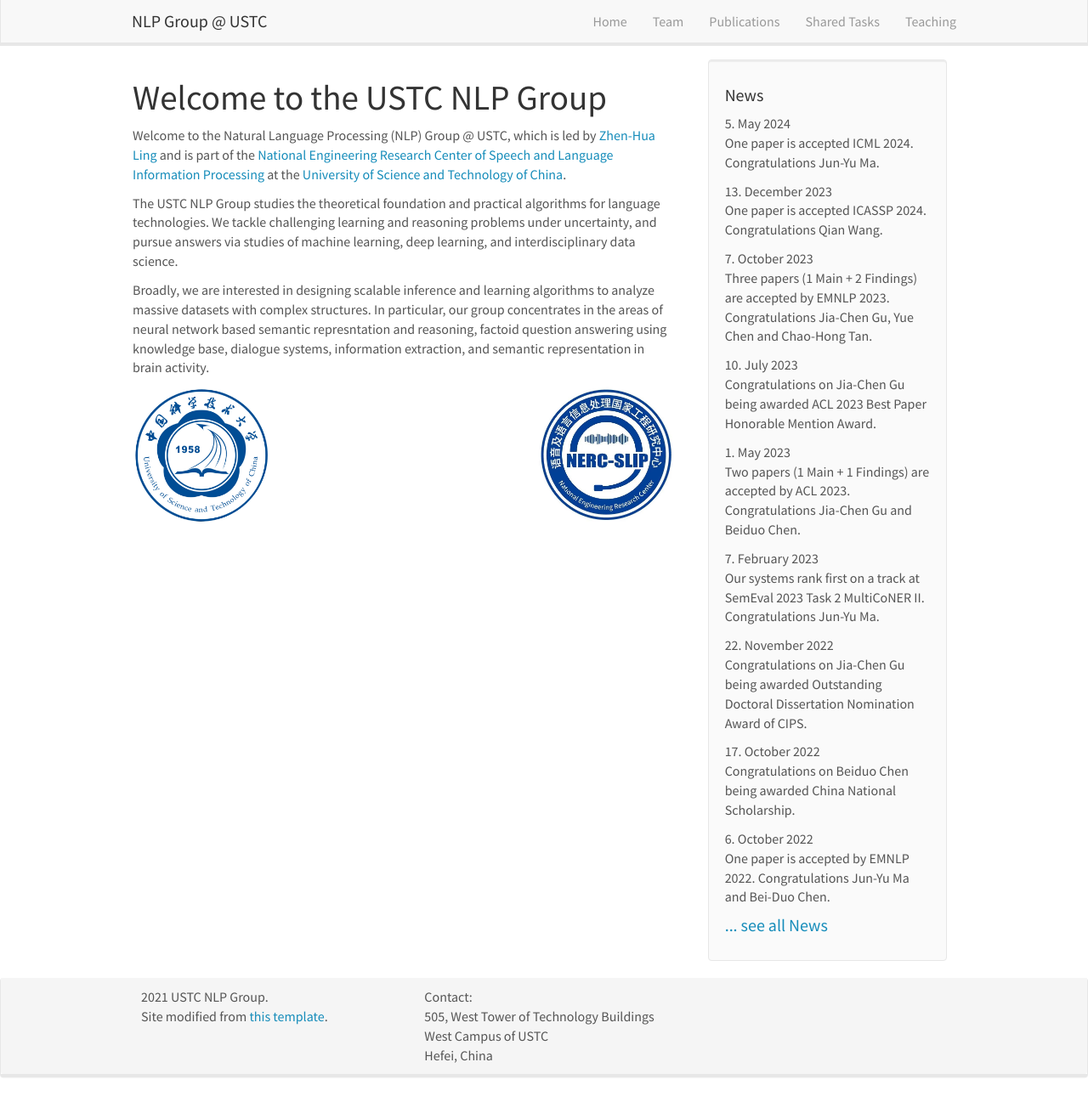
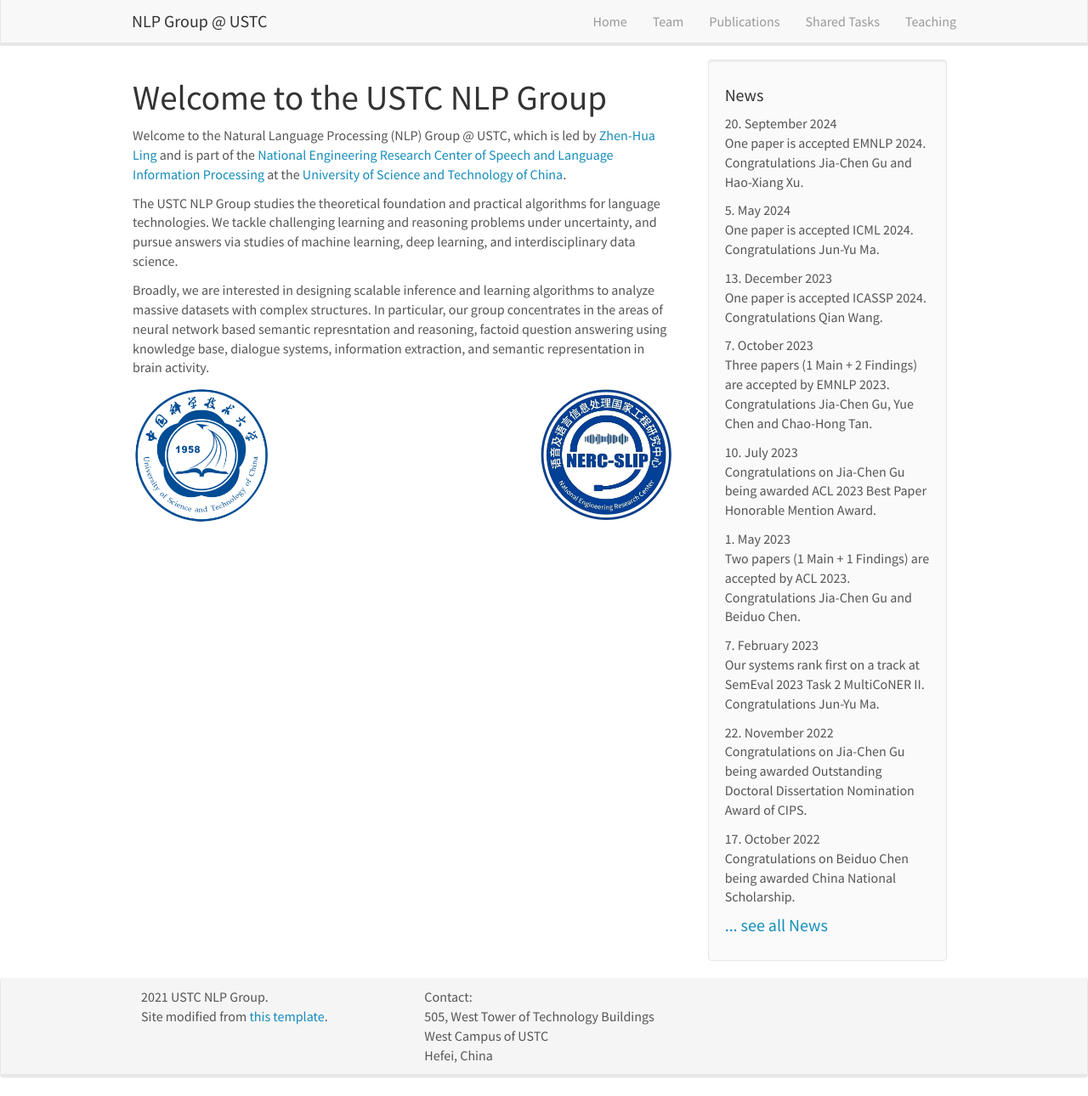
Before and after one commit to ustcnlp/ustcnlp.github.io, a Jekyll site: the page built from _pages/home.md, in a window 1280 px wide and 1290 px high. Shown: the whole window at 85% size. Built offline with Jekyll 4.4.1, drawn with Linux system fonts in a browser that asks for light colours; nearby versions of some CDN libraries.

Commit message:
Update news.yml

```diff
--- a/_data/news.yml
+++ b/_data/news.yml
@@ -1,3 +1,6 @@
+- date: 20. September 2024
+  headline: One paper is accepted EMNLP 2024. Congratulations Jia-Chen Gu and Hao-Xiang Xu.
+
 - date: 5. May 2024
   headline: One paper is accepted ICML 2024. Congratulations Jun-Yu Ma.
 
```
